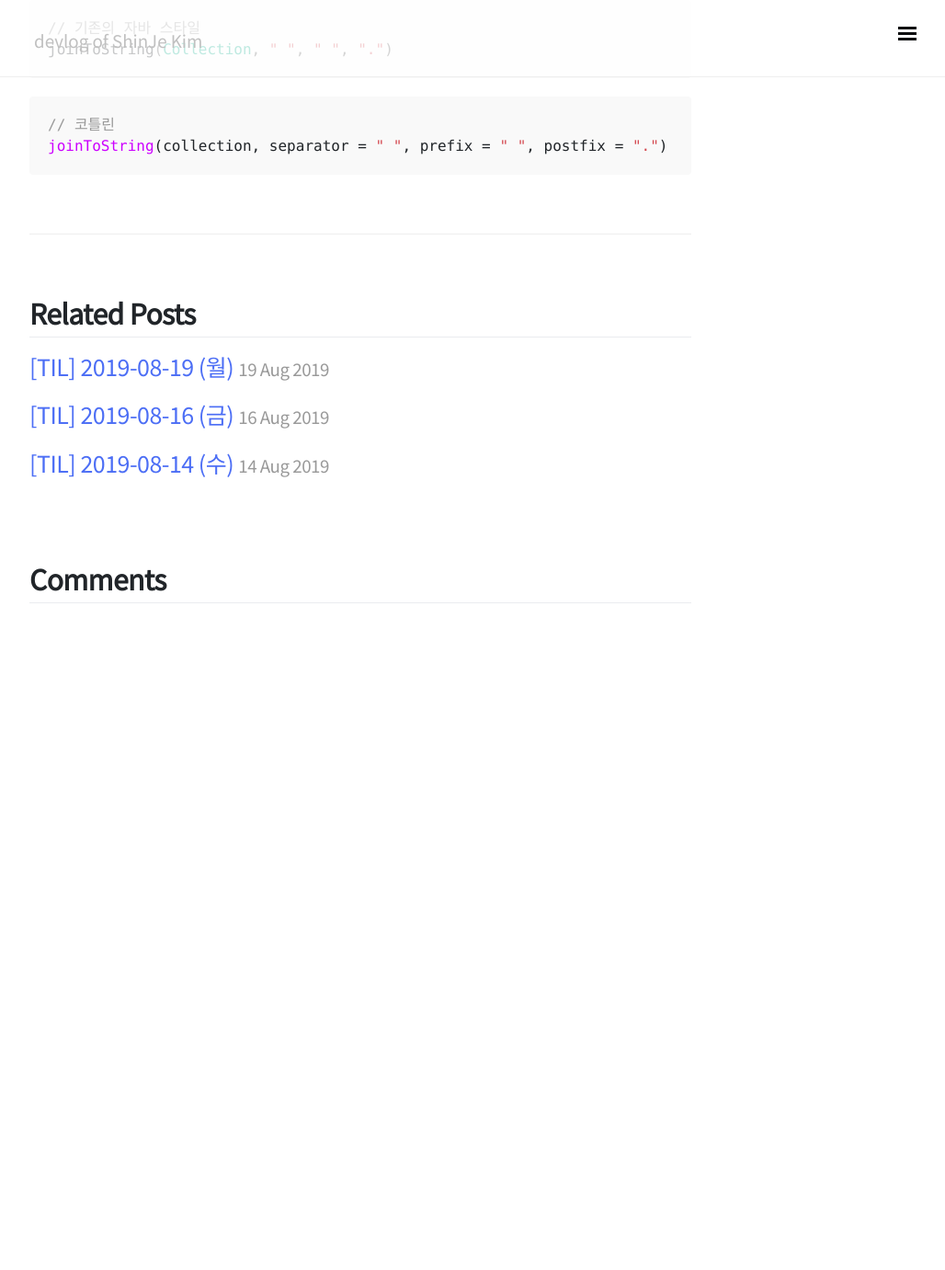
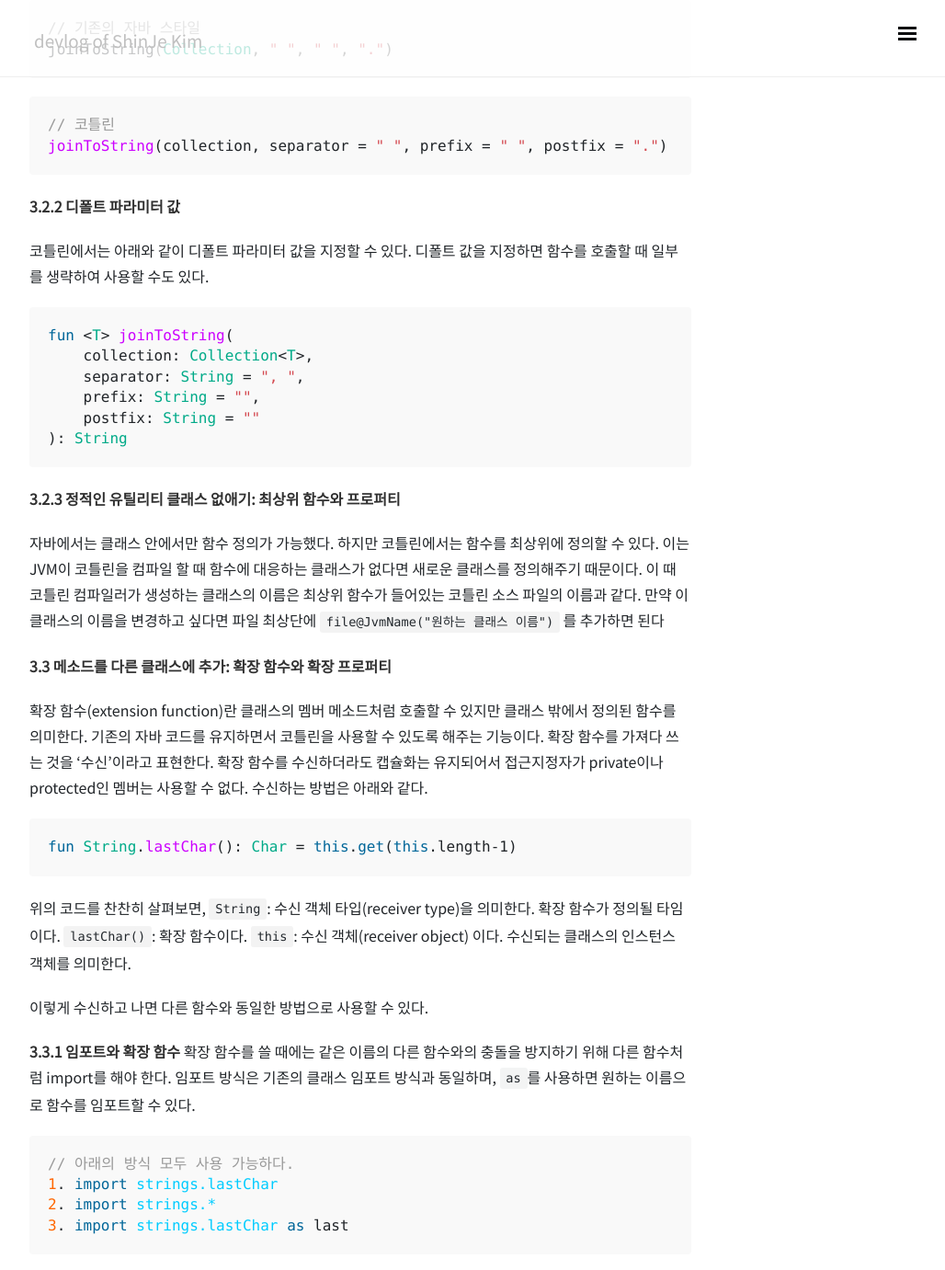
Before and after one commit to ShinJeKim/ShinJeKim.github.io, a Jekyll site: the page built from _posts/TIL/2019-08-22-[TIL] 2019-08-22 (목).md, in a window 1280 px wide and 1400 px high, scrolled down 657 px. Shown: the top 1381 px of the window at 92% size, without its empty margins (248-1276 px from the left). Built offline with Jekyll 4.4.1, drawn with Linux system fonts in a browser that asks for light colours; nearby versions of some CDN libraries; comment, search, counter and statistics services are not loaded; before the commit the page ends 1323 px from its top, so only the background shows below that.

Commit message:
20190822 작성중

````diff
--- a/_posts/TIL/2019-08-22-[TIL] 2019-08-22 (목).md
+++ b/_posts/TIL/2019-08-22-[TIL] 2019-08-22 (목).md
@@ -9,10 +9,12 @@ tags: TIL Kotlin
 ## Today I Learned
 Kotlin in Action 3장
 
-3.1 코틀린에서 컬렉션 만들기
+**3.1 코틀린에서 컬렉션 만들기**
+
 - 코틀린은 자바와의 호환성을 위해 자체 컬렉션 기능을 제공하지 않고 기존의 자바 컬렉션을 활용한다. 또한 자바에서 쓸 수 있는 기능보다 더 많은 기능을 제공한다.
 
-3.2 함수를 호출하기 쉽게 만들기
+**3.2 함수를 호출하기 쉽게 만들기**
+
 - 코틀린으로 작성한 함수를 호출할 때는 함수에 전달하는 인자 중 일부 혹은 전부의 이름을 명시할 수 있다. 이 때 혼동되는 상황을 방지하기 위해 인자 이름을 하나라도 명시했다면, 다른 인자들의 이름도 꼭 명시해야 한다.
 
 ``` java
@@ -24,3 +26,45 @@ joinToString(Collection, " ", " ", ".")
 // 코틀린
 joinToString(collection, separator = " ", prefix = " ", postfix = ".")
 ```
+
+**3.2.2 디폴트 파라미터 값**
+
+코틀린에서는 아래와 같이 디폴트 파라미터 값을 지정할 수 있다. 디폴트 값을 지정하면 함수를 호출할 때 일부를 생략하여 사용할 수도 있다.
+
+``` kotlin
+fun <T> joinToString(
+    collection: Collection<T>,
+    separator: String = ", ",
+    prefix: String = "",
+    postfix: String = ""
+): String
+```
+
+**3.2.3 정적인 유틸리티 클래스 없애기: 최상위 함수와 프로퍼티**
+
+자바에서는 클래스 안에서만 함수 정의가 가능했다. 하지만 코틀린에서는 함수를 최상위에 정의할 수 있다. 이는 JVM이 코틀린을 컴파일 할 때 함수에 대응하는 클래스가 없다면 새로운 클래스를 정의해주기 때문이다. 이 때 코틀린 컴파일러가 생성하는 클래스의 이름은 최상위 함수가 들어있는 코틀린 소스 파일의 이름과 같다. 만약 이 클래스의 이름을 변경하고 싶다면 파일 최상단에 `file@JvmName("원하는 클래스 이름")` 를 추가하면 된다
+
+**3.3 메소드를 다른 클래스에 추가: 확장 함수와 확장 프로퍼티**
+
+확장 함수(extension function)란 클래스의 멤버 메소드처럼 호출할 수 있지만 클래스 밖에서 정의된 함수를 의미한다. 기존의 자바 코드를 유지하면서 코틀린을 사용할 수 있도록 해주는 기능이다. 확장 함수를 가져다 쓰는 것을 '수신'이라고 표현한다. 확장 함수를 수신하더라도 캡슐화는 유지되어서 접근지정자가 private이나 protected인 멤버는 사용할 수 없다. 수신하는 방법은 아래와 같다.
+
+``` kotlin
+fun String.lastChar(): Char = this.get(this.length-1)
+```
+
+위의 코드를 찬찬히 살펴보면,
+`String`:  수신 객체 타입(receiver type)을 의미한다. 확장 함수가 정의될 타임이다.
+`lastChar()`: 확장 함수이다.
+`this`: 수신 객체(receiver object) 이다. 수신되는 클래스의 인스턴스 객체를 의미한다.
+
+이렇게 수신하고 나면 다른 함수와 동일한 방법으로 사용할 수 있다.
+
+**3.3.1 임포트와 확장 함수**
+확장 함수를 쓸 때에는 같은 이름의 다른 함수와의 충돌을 방지하기 위해 다른 함수처럼 import를 해야 한다. 임포트 방식은 기존의 클래스 임포트 방식과 동일하며, `as`를 사용하면 원하는 이름으로 함수를 임포트할 수 있다.
+
+```kotlin
+// 아래의 방식 모두 사용 가능하다.
+1. import strings.lastChar
+2. import strings.*
+3. import strings.lastChar as last
+```
````
